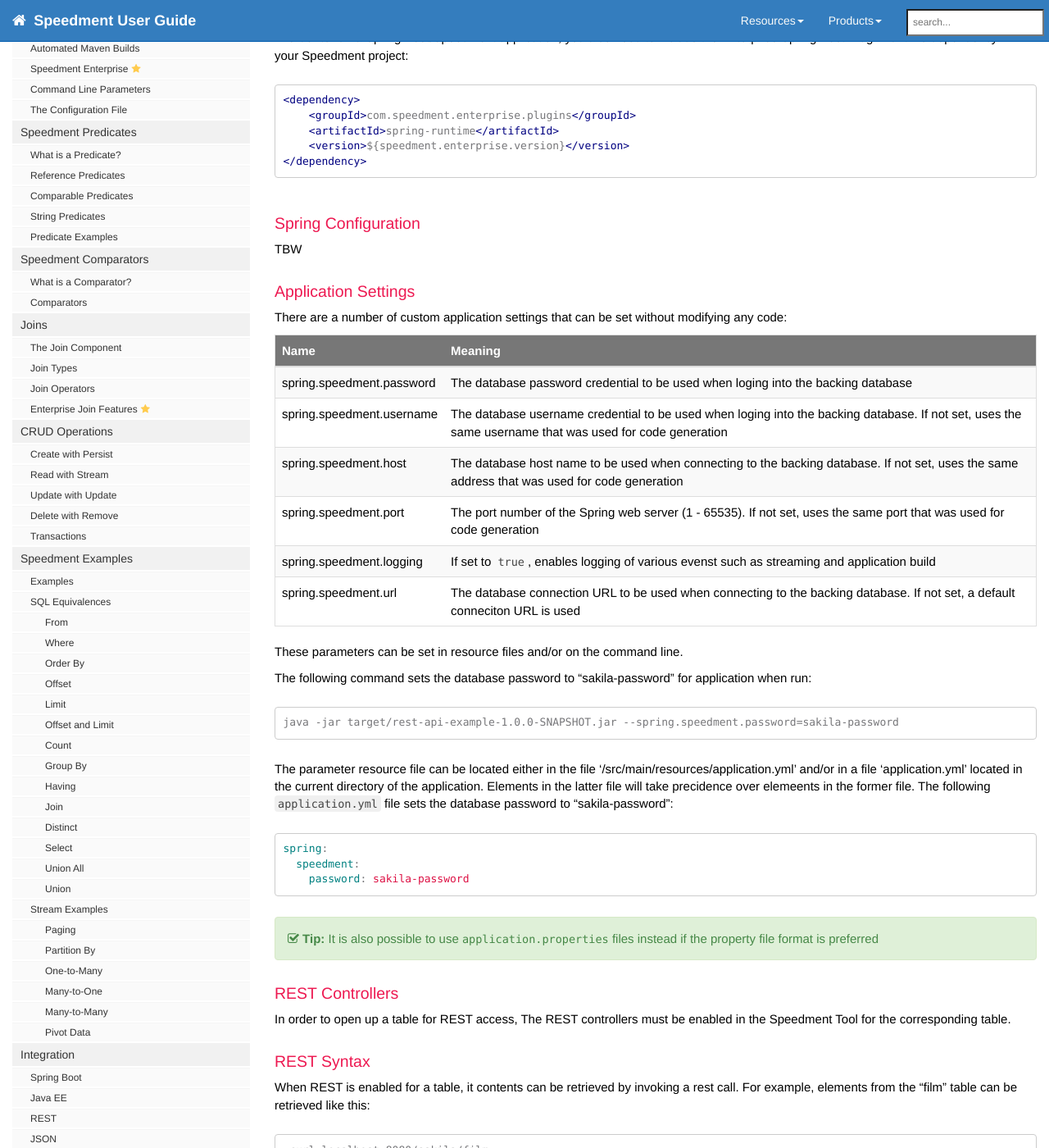
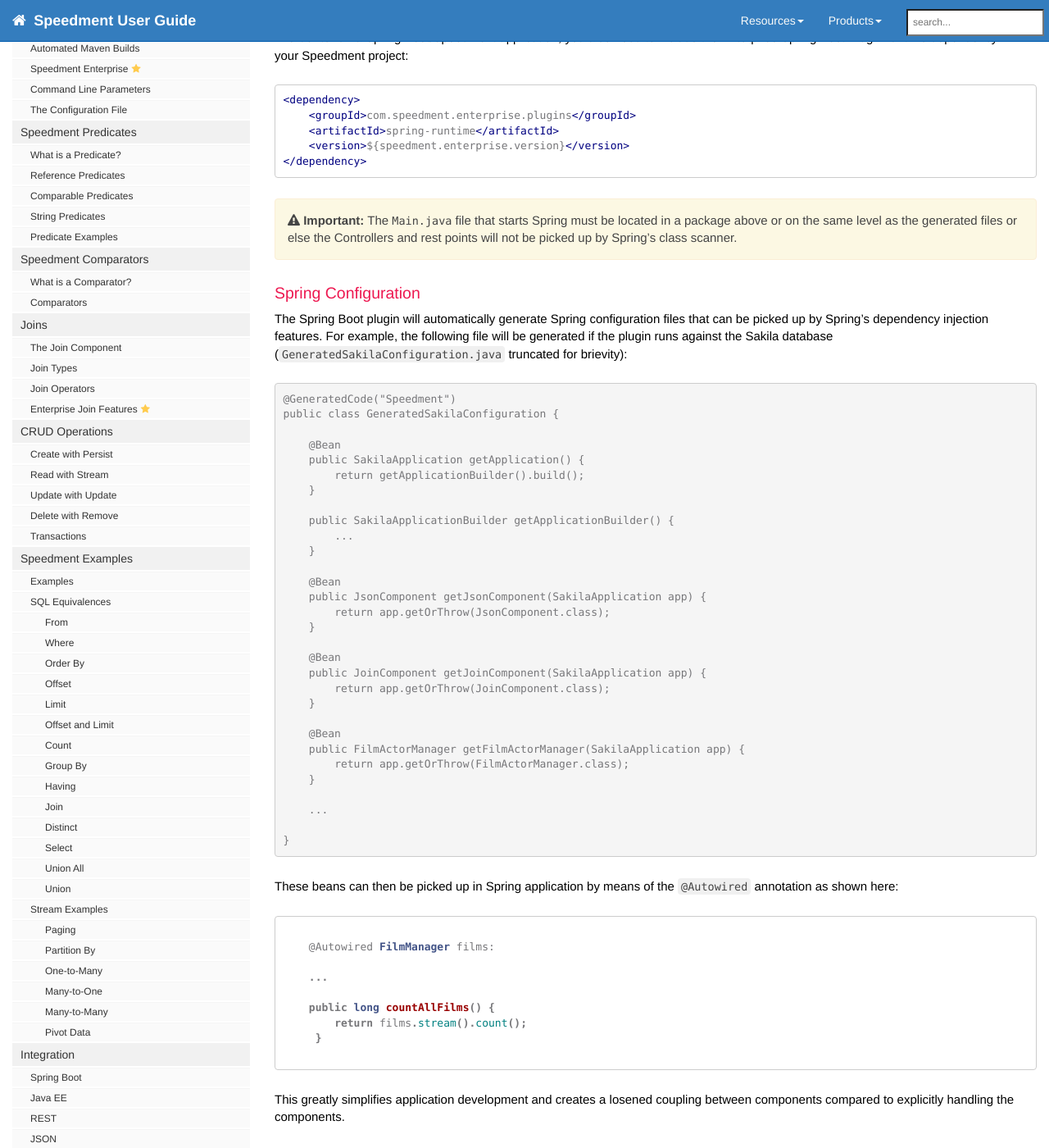
Before and after one commit to speedment/speedment-doc, a Jekyll site: the page built from pages/enterprise_spring.md, in a window 1280 px wide and 1400 px high, scrolled down 757 px. Shown: the whole window at 82% size. Built offline with Jekyll 4.4.1, drawn with Linux system fonts in a browser that asks for light colours; nearby versions of some CDN libraries; comment, search, counter and statistics services are not loaded; some of the changed text lies outside the part shown.

Commit message:
Add picture

````diff
--- a/pages/enterprise_spring.md
+++ b/pages/enterprise_spring.md
@@ -49,8 +49,63 @@
 </dependency>
 ```
 
+{% include important.html content= "
+The `Main.java` file that starts Spring must be located in a package above or on the same level as the generated files or else the Controllers and rest points will not be picked up by Spring's class scanner.
+" %}
+
+
 ### Spring Configuration
-TBW
+The Spring Boot plugin will automatically generate Spring configuration files that can be picked up by Spring's dependency injection features. For example, the following file will be generated if the plugin runs against the Sakila database (`GeneratedSakilaConfiguration.java` truncated for brievity):
+
+``` Java
+@GeneratedCode("Speedment")
+public class GeneratedSakilaConfiguration {
+
+    @Bean
+    public SakilaApplication getApplication() {
+        return getApplicationBuilder().build();
+    }
+
+    public SakilaApplicationBuilder getApplicationBuilder() {
+        ...
+    }
+
+    @Bean
+    public JsonComponent getJsonComponent(SakilaApplication app) {
+        return app.getOrThrow(JsonComponent.class);
+    }
+
+    @Bean
+    public JoinComponent getJoinComponent(SakilaApplication app) {
+        return app.getOrThrow(JoinComponent.class);
+    }
+
+    @Bean
+    public FilmActorManager getFilmActorManager(SakilaApplication app) {
+        return app.getOrThrow(FilmActorManager.class);
+    }
+
+    ...
+
+}
+```
+
+These beans can then be picked up in Spring application by means of the `@Autowired` annotation as shown here:
+
+``` java
+
+    @Autowired FilmManager films:
+
+    ...
+
+    public long countAllFilms() {
+        return films.stream().count();
+     }
+
+```
+
+This greatly simplifies application development and creates a losened coupling between components compared to explicitly handling the components.
+
 
 ### Application Settings
 There are a number of custom application settings that can be set without modifying any code:
@@ -86,8 +141,9 @@
 
 
 ### REST Controllers
-In order to open up a table for REST access, The REST controllers must be enabled in the Speedment Tool for the corresponding table.
+In order to open up a table for REST access, The REST controllers must be enabled in the Speedment Tool for the corresponding table as shown int the picture below:
 
+{% include image.html file="spring-plugin-table-props.png" alt="Spring Plugin Table Properties" caption="Enable REST table access" %}
 
 
 ### REST Syntax
@@ -484,8 +540,6 @@
    &limit50'
 ```
 
-
-
 ## Discussion
 Join the discussion in the comment field below or on [Gitter](https://gitter.im/speedment/speedment)
 
````
Also changed, not shown: pages/aggregations.md (+1 -1 lines), images/spring-plugin-table-props.png (added).
